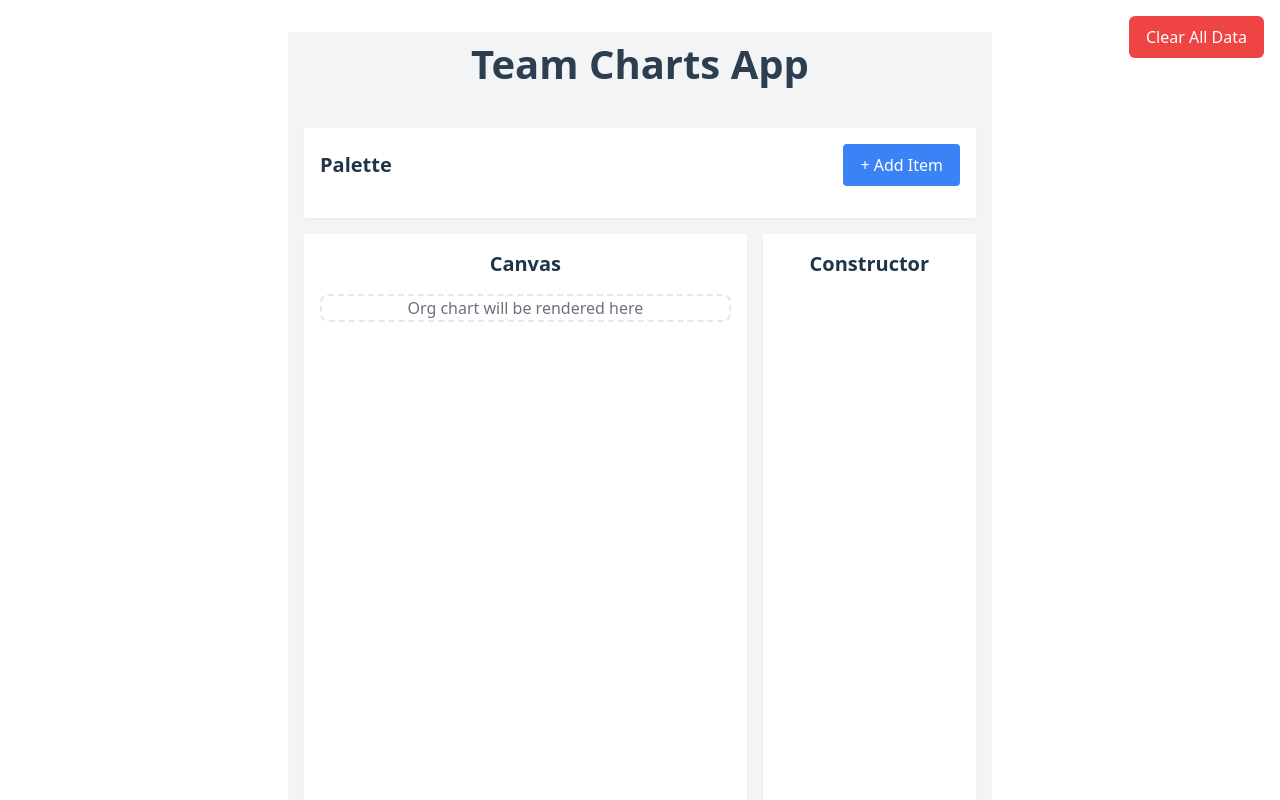
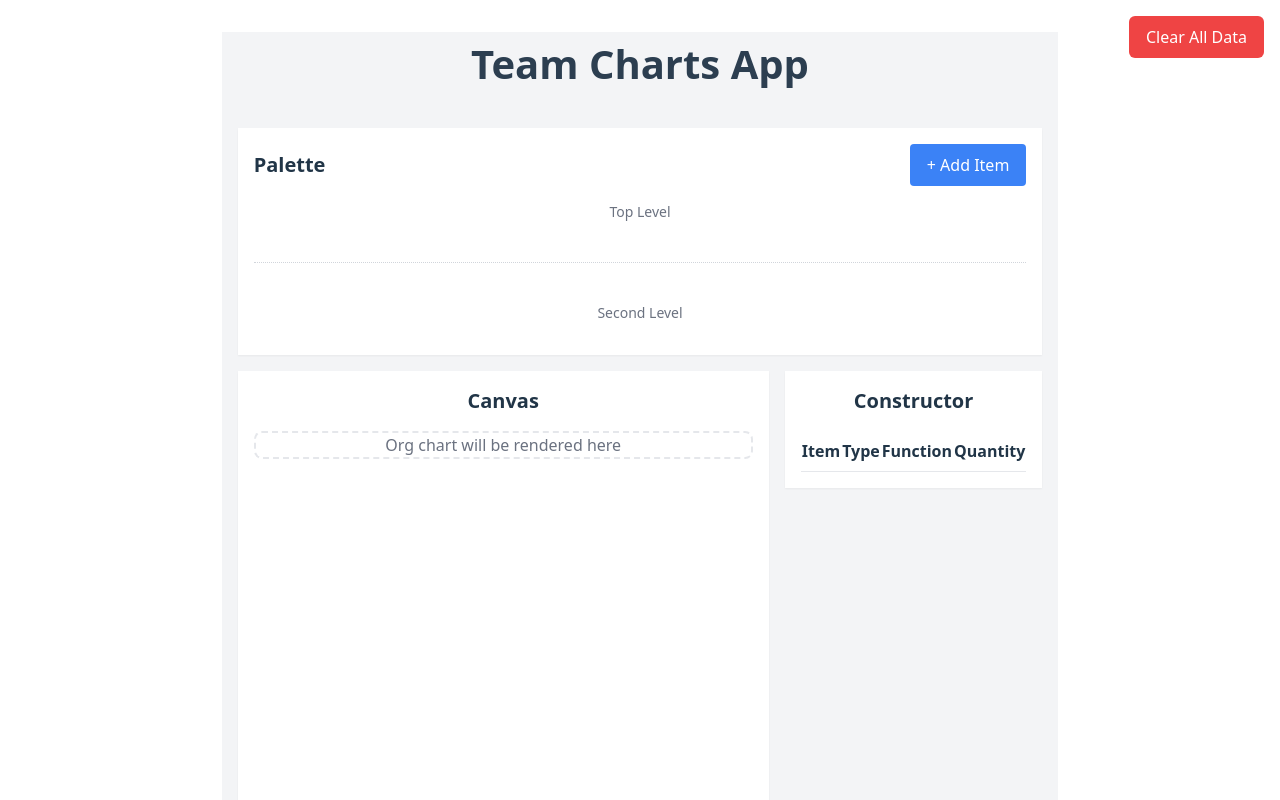
Before and after one commit to dustinrjo/team-charts-app, a Vue app: page / in a window 1280 px wide. Shown: the top 800 px of the page. Built offline with nearby package versions, Linux system fonts and the light colour scheme.

Commit message:
feat: Enhance data management with EntitySelect component and improve item editing in Palette component

```diff
--- a/src/App.vue
+++ b/src/App.vue
@@ -9,7 +9,7 @@ const STORAGE_KEY = 'team-charts-data'
 const paletteItems = ref([])
 const quantities = ref({})
 
-// Load data from local storage on mount
+// Load data from localStorage on mount
 onMounted(() => {
   const savedData = localStorage.getItem(STORAGE_KEY)
   if (savedData) {
@@ -19,7 +19,7 @@ onMounted(() => {
   }
 })
 
-// Watch for changes and save to local storage
+// Save data to localStorage whenever it changes
 watch([paletteItems, quantities], ([newPaletteItems, newQuantities]) => {
   localStorage.setItem(STORAGE_KEY, JSON.stringify({
     paletteItems: newPaletteItems,
--- a/src/components/Constructor.vue
+++ b/src/components/Constructor.vue
@@ -14,48 +14,45 @@ const props = defineProps({
 
 const emit = defineEmits(['update:quantities'])
 
-const updateQuantity = (title, delta) => {
+const updateQuantity = (itemId, value) => {
   const newQuantities = { ...props.quantities }
-  newQuantities[title] = Math.max(0, (newQuantities[title] || 0) + delta)
+  if (value === 0) {
+    delete newQuantities[itemId]
+  } else {
+    newQuantities[itemId] = value
+  }
   emit('update:quantities', newQuantities)
 }
 </script>
 
 <template>
-  <div class="bg-white p-4 shadow-sm h-full">
+  <div class="bg-white p-4 shadow-sm">
     <h2 class="text-xl font-semibold mb-4">Constructor</h2>
-
-    <div class="space-y-4">
-      <div
-        v-for="item in paletteItems"
-        :key="item.title"
-        class="flex items-center justify-between p-3 border rounded"
-        :class="{
-          'bg-green-50': item.type === 'Full Time',
-          'bg-blue-50': item.type === 'Fixed Contractor',
-          'bg-orange-50': item.type === 'Ad Hoc'
-        }"
-      >
-        <div>
-          <h3 class="font-medium">{{ item.title }}</h3>
-          <p class="text-sm text-gray-600">{{ item.type }} - {{ item.function }}</p>
-        </div>
-        <div class="flex items-center space-x-2">
-          <button
-            @click="updateQuantity(item.title, -1)"
-            class="px-2 py-1 bg-gray-100 rounded hover:bg-gray-200"
-          >
-            -
-          </button>
-          <span class="w-8 text-center">{{ quantities[item.title] || 0 }}</span>
-          <button
-            @click="updateQuantity(item.title, 1)"
-            class="px-2 py-1 bg-gray-100 rounded hover:bg-gray-200"
-          >
-            +
-          </button>
-        </div>
-      </div>
-    </div>
+    <table class="w-full">
+      <thead>
+        <tr class="border-b">
+          <th class="text-left py-2">Item</th>
+          <th class="text-left py-2">Type</th>
+          <th class="text-left py-2">Function</th>
+          <th class="text-right py-2">Quantity</th>
+        </tr>
+      </thead>
+      <tbody>
+        <tr v-for="item in paletteItems" :key="item.id" class="border-b">
+          <td class="py-2">{{ item.title }}</td>
+          <td class="py-2">{{ item.type }}</td>
+          <td class="py-2">{{ item.function }}</td>
+          <td class="py-2 text-right">
+            <input
+              type="number"
+              :value="quantities[item.id] || 0"
+              @input="updateQuantity(item.id, parseInt($event.target.value) || 0)"
+              min="0"
+              class="w-20 px-2 py-1 border rounded"
+            />
+          </td>
+        </tr>
+      </tbody>
+    </table>
   </div>
 </template>
--- /dev/null
+++ b/src/components/EntitySelect.vue
@@ -0,0 +1,84 @@
+<script setup>
+import { ref, computed } from 'vue'
+import { onClickOutside } from '@vueuse/core'
+
+const props = defineProps({
+  modelValue: {
+    type: String,
+    default: null
+  },
+  options: {
+    type: Array,
+    required: true
+  },
+  placeholder: {
+    type: String,
+    default: 'Select an option'
+  }
+})
+
+const emit = defineEmits(['update:modelValue'])
+
+const isOpen = ref(false)
+const selectedOption = computed(() => {
+  if (!props.modelValue) return null
+  return props.options.find(option => option.id === props.modelValue)
+})
+
+const selectOption = (option) => {
+  emit('update:modelValue', option.id)
+  isOpen.value = false
+}
+
+// Close dropdown when clicking outside
+const dropdownRef = ref(null)
+onClickOutside(dropdownRef, () => {
+  isOpen.value = false
+})
+</script>
+
+<template>
+  <div class="relative" ref="dropdownRef">
+    <!-- Selected value display -->
+    <button
+      @click="isOpen = !isOpen"
+      type="button"
+      class="w-full px-3 py-2 text-left border rounded-md bg-gray-50 hover:bg-gray-100 focus:outline-none focus:ring-2 focus:ring-blue-500"
+    >
+      <div v-if="selectedOption" class="flex flex-col">
+        <span class="font-medium">{{ selectedOption.title }}</span>
+        <span class="text-sm text-gray-600">{{ selectedOption.type }}</span>
+        <span class="text-sm text-gray-600">{{ selectedOption.function }}</span>
+      </div>
+      <span v-else class="text-gray-500">{{ placeholder }}</span>
+    </button>
+
+    <!-- Dropdown menu -->
+    <div
+      v-if="isOpen"
+      class="absolute z-10 w-full mt-1 bg-white border rounded-md shadow-lg max-h-60 overflow-auto"
+    >
+      <div class="py-1">
+        <button
+          @click="selectOption({ id: null })"
+          class="w-full px-3 py-2 text-left hover:bg-gray-100"
+        >
+          None
+        </button>
+        <div class="border-t border-gray-200"></div>
+        <button
+          v-for="option in options"
+          :key="option.id"
+          @click="selectOption(option)"
+          class="w-full px-3 py-3 text-left hover:bg-gray-100 border-b border-gray-100 last:border-b-0"
+        >
+          <div class="flex flex-col space-y-1">
+            <span class="font-medium text-gray-900">{{ option.title }}</span>
+            <span class="text-sm text-gray-600">{{ option.type }}</span>
+            <span class="text-sm text-gray-500">{{ option.function }}</span>
+          </div>
+        </button>
+      </div>
+    </div>
+  </div>
+</template>
--- a/src/components/Palette.vue
+++ b/src/components/Palette.vue
@@ -1,6 +1,7 @@
 <script setup>
 import { ref, computed, nextTick, watch } from 'vue'
 import { Dialog, DialogPanel, DialogTitle } from '@headlessui/vue'
+import EntitySelect from './EntitySelect.vue'
 
 const props = defineProps({
   paletteItems: {
@@ -13,10 +14,14 @@ const emit = defineEmits(['update:paletteItems'])
 
 const isModalOpen = ref(false)
 const hasAttemptedSave = ref(false)
+const isEditing = ref(false)
+const editingIndex = ref(-1)
 const newItem = ref({
+  id: '',
   title: '',
   type: 'Full Time',
-  function: 'engineering'
+  function: 'engineering',
+  reportsTo: null
 })
 
 const types = ['Full Time', 'Fixed Contractor', 'Ad Hoc']
@@ -30,23 +35,54 @@ const showTitleError = computed(() => {
   return hasAttemptedSave.value && !isFormValid.value
 })
 
+// Generate a unique ID
+const generateId = () => {
+  return 'item_' + Date.now() + '_' + Math.random().toString(36).substr(2, 9)
+}
+
+// Get available report options (excluding current item when editing)
+const availableReportOptions = computed(() => {
+  return props.paletteItems.filter((item, index) => {
+    if (isEditing.value && index === editingIndex.value) {
+      return false
+    }
+    return true
+  })
+})
+
 const openModal = () => {
   isModalOpen.value = true
   hasAttemptedSave.value = false
+  isEditing.value = false
+  editingIndex.value = -1
   newItem.value = {
+    id: generateId(),
     title: '',
     type: 'Full Time',
-    function: 'engineering'
+    function: 'engineering',
+    reportsTo: null
   }
+}
+
+const editItem = (index) => {
+  isModalOpen.value = true
+  hasAttemptedSave.value = false
+  isEditing.value = true
+  editingIndex.value = index
+  newItem.value = { ...props.paletteItems[index] }
 }
 
 const closeModal = () => {
   isModalOpen.value = false
   hasAttemptedSave.value = false
+  isEditing.value = false
+  editingIndex.value = -1
   newItem.value = {
+    id: generateId(),
     title: '',
     type: 'Full Time',
-    function: 'engineering'
+    function: 'engineering',
+    reportsTo: null
   }
 }
 
@@ -58,7 +94,13 @@ const saveItem = () => {
   }
 
   const updatedItems = Array.from(props.paletteItems)
+  if (isEditing.value) {
+    // Preserve the original ID when editing
+    const originalId = updatedItems[editingIndex.value].id
+    updatedItems[editingIndex.value] = { ...newItem.value, id: originalId }
+  } else {
     updatedItems.push({ ...newItem.value })
+  }
   emit('update:paletteItems', updatedItems)
   closeModal()
 }
@@ -67,6 +109,34 @@ const deleteItem = (index) => {
   const updatedItems = Array.from(props.paletteItems).filter((_, i) => i !== index)
   emit('update:paletteItems', updatedItems)
 }
+
+// Get the title of the reporting entity
+const getReportingEntityTitle = (reportsToId) => {
+  if (!reportsToId) return 'None'
+  const entity = props.paletteItems.find(item => item.id === reportsToId)
+  return entity ? entity.title : 'Unknown'
+}
+
+// Computed properties for organizing items
+const topLevelItems = computed(() => {
+  return props.paletteItems.filter(item => !item.reportsTo)
+})
+
+const secondLevelItems = computed(() => {
+  return props.paletteItems.filter(item => {
+    if (!item.reportsTo) return false
+    const reportsTo = props.paletteItems.find(i => i.id === item.reportsTo)
+    return reportsTo && !reportsTo.reportsTo
+  })
+})
+
+const thirdLevelItems = computed(() => {
+  return props.paletteItems.filter(item => {
+    if (!item.reportsTo) return false
+    const reportsTo = props.paletteItems.find(i => i.id === item.reportsTo)
+    return reportsTo && reportsTo.reportsTo
+  })
+})
 </script>
 
 <template>
@@ -81,11 +151,16 @@ const deleteItem = (index) => {
       </button>
     </div>
 
+    <div class="space-y-6">
+      <!-- Top Level Row -->
+      <div class="space-y-4">
+        <h3 class="text-sm font-medium text-gray-500">Top Level</h3>
         <div class="grid grid-cols-6 gap-4">
           <div
-        v-for="(item, index) in paletteItems"
-        :key="item.title"
-        class="p-3 border rounded relative group"
+            v-for="(item, index) in topLevelItems"
+            :key="item.id"
+            @click="editItem(props.paletteItems.indexOf(item))"
+            class="p-3 border rounded relative group cursor-pointer hover:shadow-md transition-shadow"
             :class="{
               'bg-green-100': item.type === 'Full Time',
               'bg-blue-100': item.type === 'Fixed Contractor',
@@ -93,7 +168,7 @@ const deleteItem = (index) => {
             }"
           >
             <button
-          @click="deleteItem(index)"
+              @click.stop="deleteItem(props.paletteItems.indexOf(item))"
               class="absolute -top-2 -right-2 w-6 h-6 bg-red-500 text-white rounded-full opacity-0 group-hover:opacity-100 transition-opacity duration-200 flex items-center justify-center hover:bg-red-600 aspect-square"
               style="aspect-ratio: 1/1;"
             >
@@ -102,6 +177,74 @@ const deleteItem = (index) => {
             <h3 class="font-medium">{{ item.title }}</h3>
             <p class="text-sm text-gray-600">{{ item.type }}</p>
             <p class="text-sm text-gray-600">{{ item.function }}</p>
+          </div>
+        </div>
+      </div>
+
+      <!-- Second Level Row -->
+      <div class="space-y-4">
+        <div class="border-t border-dotted border-gray-300 pt-6"></div>
+        <h3 class="text-sm font-medium text-gray-500">Second Level</h3>
+        <div class="grid grid-cols-6 gap-4">
+          <div
+            v-for="(item, index) in secondLevelItems"
+            :key="item.id"
+            @click="editItem(props.paletteItems.indexOf(item))"
+            class="p-3 border rounded relative group cursor-pointer hover:shadow-md transition-shadow"
+            :class="{
+              'bg-green-100': item.type === 'Full Time',
+              'bg-blue-100': item.type === 'Fixed Contractor',
+              'bg-orange-100': item.type === 'Ad Hoc'
+            }"
+          >
+            <button
+              @click.stop="deleteItem(props.paletteItems.indexOf(item))"
+              class="absolute -top-2 -right-2 w-6 h-6 bg-red-500 text-white rounded-full opacity-0 group-hover:opacity-100 transition-opacity duration-200 flex items-center justify-center hover:bg-red-600 aspect-square"
+              style="aspect-ratio: 1/1;"
+            >
+              ×
+            </button>
+            <h3 class="font-medium">{{ item.title }}</h3>
+            <p class="text-sm text-gray-600">{{ item.type }}</p>
+            <p class="text-sm text-gray-600">{{ item.function }}</p>
+            <p class="text-sm text-gray-500 mt-2">
+              Reports to: {{ getReportingEntityTitle(item.reportsTo) }}
+            </p>
+          </div>
+        </div>
+      </div>
+
+      <!-- Third Level Row -->
+      <div v-if="thirdLevelItems.length > 0" class="space-y-4">
+        <div class="border-t border-dotted border-gray-300 pt-6"></div>
+        <h3 class="text-sm font-medium text-gray-500">Third Level</h3>
+        <div class="grid grid-cols-6 gap-4">
+          <div
+            v-for="(item, index) in thirdLevelItems"
+            :key="item.id"
+            @click="editItem(props.paletteItems.indexOf(item))"
+            class="p-3 border rounded relative group cursor-pointer hover:shadow-md transition-shadow"
+            :class="{
+              'bg-green-100': item.type === 'Full Time',
+              'bg-blue-100': item.type === 'Fixed Contractor',
+              'bg-orange-100': item.type === 'Ad Hoc'
+            }"
+          >
+            <button
+              @click.stop="deleteItem(props.paletteItems.indexOf(item))"
+              class="absolute -top-2 -right-2 w-6 h-6 bg-red-500 text-white rounded-full opacity-0 group-hover:opacity-100 transition-opacity duration-200 flex items-center justify-center hover:bg-red-600 aspect-square"
+              style="aspect-ratio: 1/1;"
+            >
+              ×
+            </button>
+            <h3 class="font-medium">{{ item.title }}</h3>
+            <p class="text-sm text-gray-600">{{ item.type }}</p>
+            <p class="text-sm text-gray-600">{{ item.function }}</p>
+            <p class="text-sm text-gray-500 mt-2">
+              Reports to: {{ getReportingEntityTitle(item.reportsTo) }}
+            </p>
+          </div>
+        </div>
       </div>
     </div>
 
@@ -114,7 +257,9 @@ const deleteItem = (index) => {
 
       <div class="fixed inset-0 flex items-center justify-center p-4">
         <DialogPanel class="bg-white rounded-lg p-6 max-w-sm w-full border border-gray-200 shadow-lg">
-          <DialogTitle class="text-lg font-medium mb-4">Add New Item</DialogTitle>
+          <DialogTitle class="text-lg font-medium mb-4">
+            {{ isEditing ? 'Edit Item' : 'Add New Item' }}
+          </DialogTitle>
 
           <form @submit.prevent="saveItem" class="space-y-6">
             <div class="space-y-1">
@@ -158,6 +303,15 @@ const deleteItem = (index) => {
               </select>
             </div>
 
+            <div class="space-y-1">
+              <label class="block text-sm font-medium text-gray-700">Reports to</label>
+              <EntitySelect
+                v-model="newItem.reportsTo"
+                :options="availableReportOptions"
+                placeholder="Select reporting entity"
+              />
+            </div>
+
             <div class="mt-6 flex justify-end space-x-3">
               <button
                 type="button"
@@ -171,7 +325,7 @@ const deleteItem = (index) => {
                 class="px-4 py-2 text-sm font-medium text-white bg-blue-500 rounded-md hover:bg-blue-600"
                 :class="{ 'opacity-50 cursor-not-allowed': !isFormValid }"
               >
-                Save
+                {{ isEditing ? 'Save Changes' : 'Save' }}
               </button>
             </div>
           </form>
```
Lines whose indentation alone changed are shown as unchanged.
